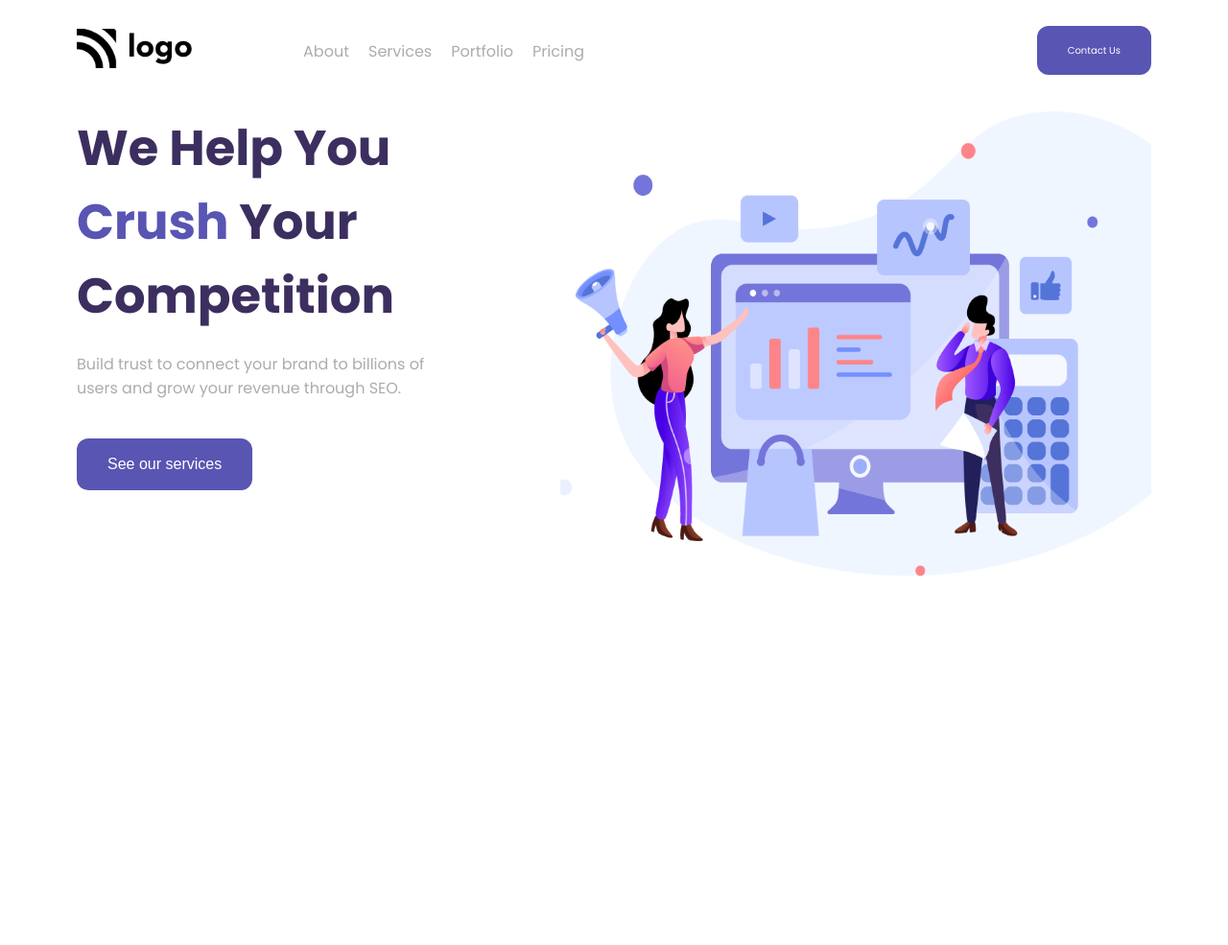
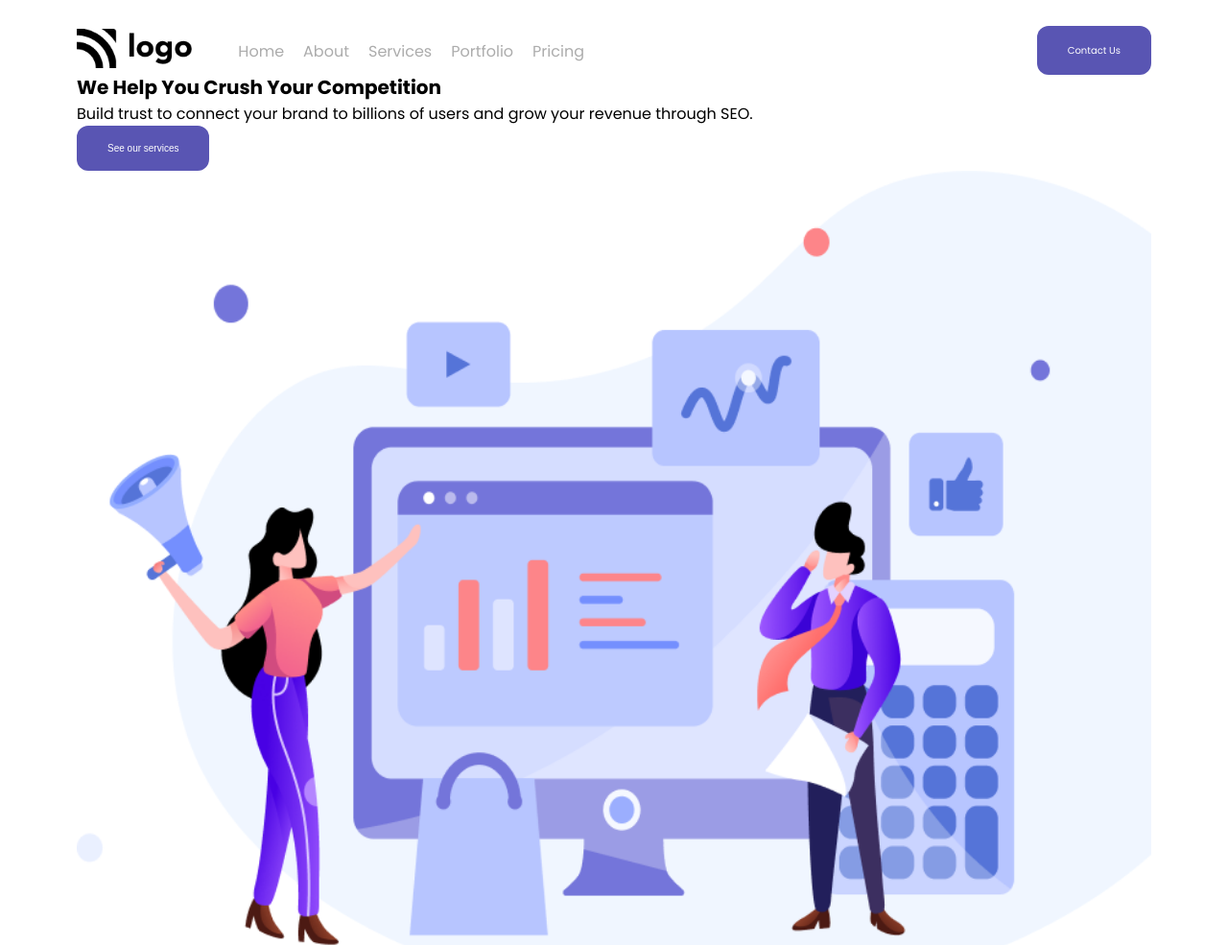
Before and after one commit to planner-sohrab/seo-master2, a plain HTML site: page index.html in a window 1280 px wide. Shown: the top 985 px of the page at 96% size. Before the commit the page ends 800 px from the top, so only its background shows below. Drawn offline with Linux system fonts and the light colour scheme.

Commit message:
Navigation bar complete

```diff
--- a/index.html
+++ b/index.html
@@ -6,7 +6,7 @@
     <meta name="viewport" content="width=device-width, initial-scale=1.0" />
     <title>SEO Master</title>
     <!-- stylesheet   -->
-    <link rel="stylesheet" href="style.css" />
+    <link rel="stylesheet" href="style2.css" />
     <!-- Font  -->
     <link rel="preconnect" href="https://fonts.googleapis.com" />
     <link rel="preconnect" href="https://fonts.gstatic.com" crossorigin />
--- /dev/null
+++ b/style2.css
@@ -0,0 +1,104 @@
+* {
+  box-sizing: border-box;
+  padding: 0px;
+  margin: 0px;
+}
+
+:root {
+  --bg-white: #fff;
+  --bg-primary: #5955b3;
+  --bg-secondary: #3c2f60;
+  --text-gray: #acacac;
+}
+
+html {
+  font-size: 62.5%;
+}
+
+body {
+  background-color: #fff;
+  font-family: "Poppins", sans-serif;
+}
+
+h1 {
+  font-size: 2rem;
+}
+
+p,
+a {
+  text-decoration: none;
+  font-size: 1.6rem;
+}
+
+button {
+  background-color: transparent;
+  outline: none;
+  border: none;
+  font-size: 1rem;
+  cursor: pointer;
+  transition: opacity 0.3s ease-in-out;
+  white-space: nowrap;
+}
+
+button:hover {
+  opacity: 80%;
+}
+
+/* Util classes */
+
+.nav-button {
+  background-color: var(--bg-primary);
+  color: var(--bg-white);
+  border-radius: 12px;
+  padding: 18px 32px;
+}
+
+li {
+  list-style: none;
+}
+
+img {
+  width: 100%;
+  height: 100%;
+  object-fit: cover;
+}
+
+.container {
+  width: 100%;
+  height: 100%;
+  min-height: 100vh;
+  padding: 3rem 8rem 0;
+}
+
+.navbar-container {
+  display: flex;
+  align-items: center;
+  justify-content: space-between;
+  width: 100%;
+  gap: 1rem;
+}
+
+img[alt="brand-logo"] {
+  width: 120px;
+}
+
+.grow-list {
+  flex-basis: 70%;
+}
+
+.grow-list .list {
+  display: flex;
+  align-items: center;
+  gap: 2rem;
+}
+
+.grow-list .list li {
+  cursor: pointer;
+  font-size: 1.6rem;
+  color: var(--text-gray);
+  transition: color 0.3s ease-in-out;
+}
+
+.grow-list .list li:hover {
+  color: #fff;
+}
```
